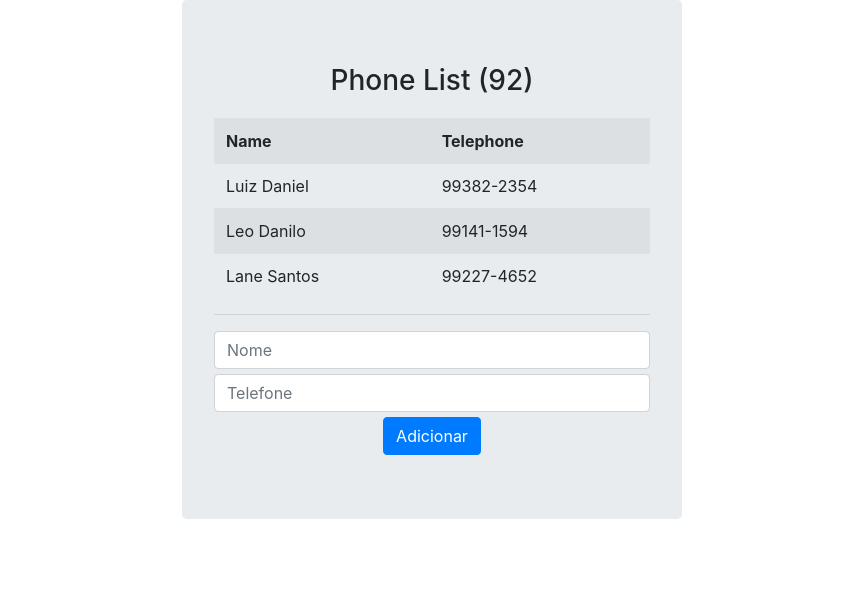
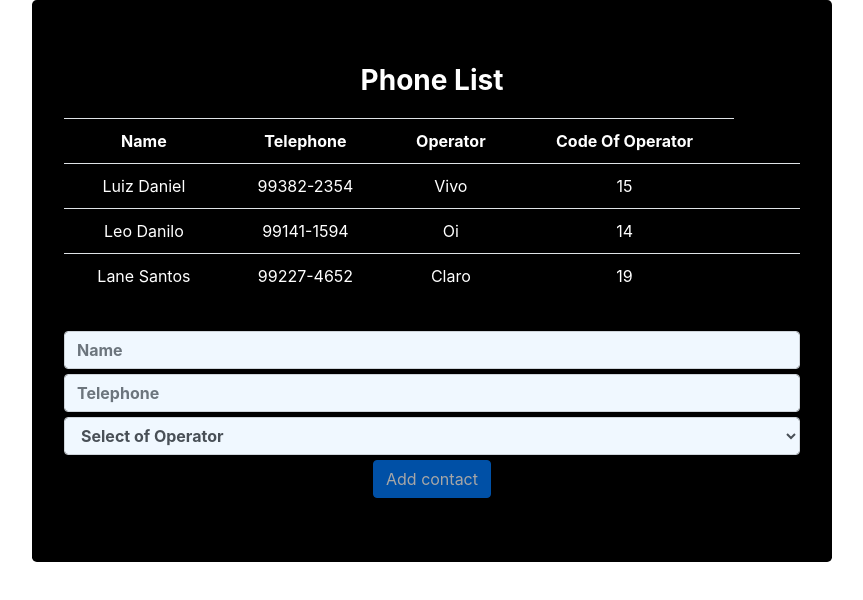
Before and after one commit to luizdaniel233/Phone-List, a plain HTML site: page index.html in a window 1280 px wide. Shown: the whole page, without its empty margins (208-1071 px from the left). Drawn offline with Linux system fonts and the light colour scheme; files that its build step writes are made by us from their sources; files whose address does not match are found by name.

Commit message:
Added features for a update at a project
Change ways of bootstrap.css,is on paste,change for archive.

```diff
--- a/index.html
+++ b/index.html
@@ -4,11 +4,13 @@
         <link rel= "stylesheet" type="text/css" href="bootstrap/css/bootstrap.css">
         <style>
             .jumbotron{
-                width: 500px;
+                background-color: black;
+                width: 800px;
                 text-align: center;
                 margin-top: 20px;
                 margin: auto;
                 margin-right: auto;
+
             }
             .table{
                 margin-top: 20px;
@@ -16,17 +18,35 @@
 
             .form-control{
                 margin-bottom: 5px;
+                background-color: aliceblue;
+                font-weight: bold;
+
+            }
+            .nameT{
+                color: white;
+                text-align: center;
+            }
+            .nameP{
+                font-weight: bold;
+                color: white;
             }
         </style>
         <script src="angular/angular.js"></script>
         <script>
             angular.module("listPhone",[]);
             angular.module("listPhone").controller("listPhoneCtrl",function($scope){
-                $scope.app = "Phone List (92)";
+                $scope.app = "Phone List";
                 $scope.contatos = [
-                    {nome:"Luiz Daniel",telefone:"99382-2354"},
-                    {nome:"Leo Danilo",telefone:"99141-1594"},
-                    {nome:"Lane Santos",telefone:"99227-4652"}
+                    {nome:"Luiz Daniel",telefone:"99382-2354",operadora:"Vivo",code:15},
+                    {nome:"Leo Danilo",telefone:"99141-1594",operadora:"Oi",code:14},
+                    {nome:"Lane Santos",telefone:"99227-4652",operadora:"Claro",code:19}
+                ];
+                $scope.oper = [
+                    {nome: "Oi",codigo: 14,categoria:"Cellphone"},
+                    {nome: "Vivo",codigo: 15,categoria:"Cellphone"},
+                    {nome: "Tim",codigo:16,categoria:"Fixed"},
+                    {nome: "Claro",codigo:19,categoria:"Fixed"}
+
                 ];
                 $scope.adicionar = function(contato){
                     $scope.contatos.push(angular.copy(contato));
@@ -37,21 +57,30 @@
     </head>
     <body ng-controller="listPhoneCtrl">
       <div class = "jumbotron">
-          <h3 ng-bind="app"></h3>
+          <h3 class = "nameP" ng-bind="app"></h3>
           <table class = "table table-striped">
               <tr>
-                  <th>Name</th>
-                  <th>Telephone</th>
+                  <th class = "nameT">Name</th>
+                  <th class = "nameT">Telephone</th>
+                  <th class = "nameT">Operator</th>
+                  <th class = "nameT">Code Of Operator</th>
               </tr>
               <tr ng-repeat="contato in contatos">
-                <td>{{contato.nome}}</td>
-                <td>{{contato.telefone}}</td>
+                <td class = "nameT">{{contato.nome}}</td>
+                <td class = "nameT">{{contato.telefone}}</td>
+                <td class = "nameT">{{contato.operadora}}</td>
+                <td class = "nameT">{{contato.code}}</td>
+                <td class = "nameT">{{contato.oper.nome}}</td>
+                <td class = "nameT">{{contato.oper.codigo}}</td>
               </tr>
           </table>
           <hr/>
-          <input class = "form-control" type="text" ng-model="contato.nome" placeholder="Nome"/>
-          <input class = "form-control" type="text" ng-model="contato.telefone" placeholder="Telefone"/>
-          <button class = "btn btn-primary" ng-click= "adicionar(contato)">Adicionar</button>
+          <input class = "form-control" type="text" ng-model="contato.nome" placeholder="Name"/>
+          <input class = "form-control" type="text" ng-model="contato.telefone" placeholder="Telephone"/>
+          <select class = "form-control" ng-model="contato.oper" ng-options ="oper.nome group by oper.categoria for oper in oper">
+              <option value="">Select of Operator</option>
+          </select>
+          <button class = "btn btn-primary" ng-click= "adicionar(contato)"ng-disabled="!contato.nome || !contato.telefone">Add contact</button>
 
       </div>
     </body>
```
